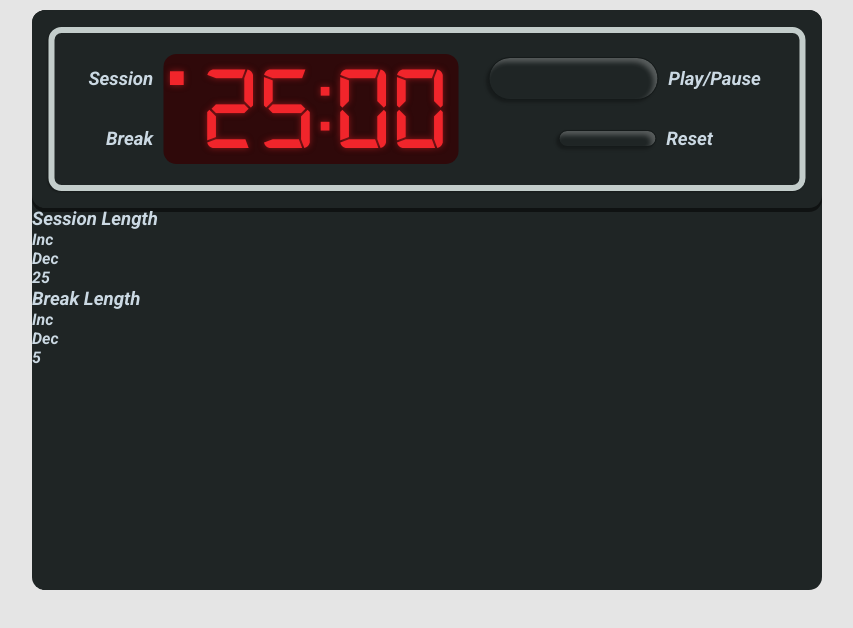
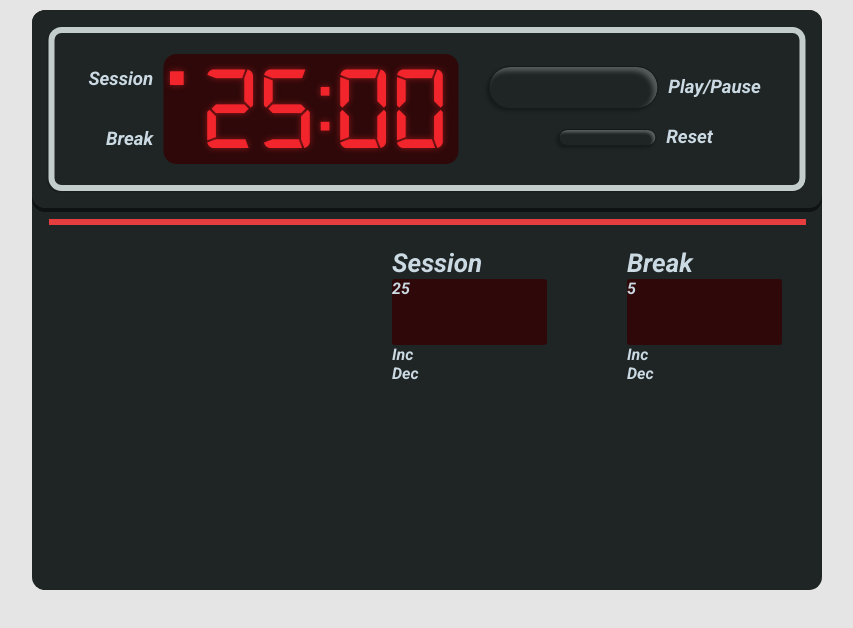
Before and after one commit to juanb86/pomodoro_clock, a React (Create React App) app: page / in a window 1280 px wide. Shown: the top 628 px of the page, without its empty margins (213-1066 px from the left). Built offline with nearby package versions, Linux system fonts and the light colour scheme.

Commit message:
Basic session/break layout

```diff
--- a/src/index.css
+++ b/src/index.css
@@ -40,6 +40,8 @@ body {
   border-radius: 1.3rem;
 }
 
+/* Time display */
+
 #time {
   width: 79rem;
   height: 19.75rem;
@@ -61,9 +63,9 @@ body {
   border-radius: 1.3rem;
   display: grid;
   grid-template-columns: 6rem 29.5rem auto;
-  grid-template-rows: 5rem 5rem;
+  grid-template-rows: 6rem 6rem;
   grid-template-areas: "label-session time-left start_stop" "label-break time-left reset";
-  grid-gap: 1rem;
+  grid-column-gap: 1rem;
   justify-content: center;
   align-content: center;
 }
@@ -118,6 +120,8 @@ body {
   grid-area: start_stop;
   display: flex;
   align-items: center;
+  height: 4.3rem;
+  align-self: end;
 }
 
 #start_stop {
@@ -136,6 +140,8 @@ body {
   grid-area: reset;
   display: flex;
   align-items: center;
+  height: 1.7rem;
+  margin-top: 2rem;
 }
 
 #reset {
@@ -146,6 +152,43 @@ body {
   background: #1f2525;
   border: 0.065rem solid #151a1a;
   box-sizing: border-box;
-  box-shadow: -0.26rem 0.26rem 0.26rem rgba(0, 0, 0, 0.25), inset -0.4rem 0.4rem 0.52rem rgba(255, 255, 255, 0.25);
+  box-shadow: -0.26rem 0.26rem 0.26rem rgba(0, 0, 0, 0.25), inset -0.26rem 0.26rem 0.26rem rgba(255, 255, 255, 0.25);
   border-radius: 2.6rem;
 }
+
+/* Session display */
+
+#time::after {
+  width: 75.7rem;
+  height: 0px;
+  border: 0.32rem solid #E63E3E;
+  content: "";
+  display: block;
+  margin: 4.5rem auto;
+}
+
+#session {
+  float: right;
+}
+
+#break {
+  float: right;
+}
+
+.miniD {
+  display: flex;
+  flex-direction: column;
+  margin: 4rem;
+}
+
+.miniD-label {
+  font-size: 2.6rem;
+  line-height: 3.1rem;
+}
+
+.miniD-length {
+  width: 15.5rem;
+  height: 66.49px;
+  background: #2F090A;
+  border-radius: 0.32rem;
+}
--- a/src/index.jsx
+++ b/src/index.jsx
@@ -5,30 +5,54 @@ import beep from "./buzzer.mp3";
 
 function Session(props) {
   return (
-    <div id="session">
-      <h3 id="session-label">Session Length</h3>
-      <div id="session-increment" onClick={props.handleClick}>
+    <div className="miniD" id="session">
+      <h3 className="miniD-label" id="session-label">
+        Session
+      </h3>
+      <div className="miniD-length" id="session-length">
+        {props.sessionL}
+      </div>
+      <div
+        className="miniD-increment"
+        id="session-increment"
+        onClick={props.handleClick}
+      >
         Inc
       </div>
-      <div id="session-decrement" onClick={props.handleClick}>
+      <div
+        className="miniD-decrement"
+        id="session-decrement"
+        onClick={props.handleClick}
+      >
         Dec
       </div>
-      <div id="session-length">{props.sessionL}</div>
     </div>
   );
 }
 
 function Break(props) {
   return (
-    <div id="break">
-      <h3 id="break-label">Break Length</h3>
-      <div id="break-increment" onClick={props.handleClick}>
+    <div className="miniD" id="break">
+      <h3 className="miniD-label" id="break-label">
+        Break
+      </h3>
+      <div className="miniD-length" id="break-length">
+        {props.breakL}
+      </div>
+      <div
+        className="miniD-increment"
+        id="break-increment"
+        onClick={props.handleClick}
+      >
         Inc
       </div>
-      <div id="break-decrement" onClick={props.handleClick}>
+      <div
+        className="miniD-decrement"
+        id="break-decrement"
+        onClick={props.handleClick}
+      >
         Dec
       </div>
-      <div id="break-length">{props.breakL}</div>
     </div>
   );
 }
@@ -174,11 +198,11 @@ class PomodoroClock extends React.Component {
           handleClick={this.handleClick}
           updateTime={this.updateTime}
         />
+        <Break breakL={this.state.breakL} handleClick={this.handleClick} />
         <Session
           sessionL={this.state.sessionL}
           handleClick={this.handleClick}
         />
-        <Break breakL={this.state.breakL} handleClick={this.handleClick} />
         <audio id="beep" className="beep" ref={this.audio} src={beep} />
       </div>
     );
```
